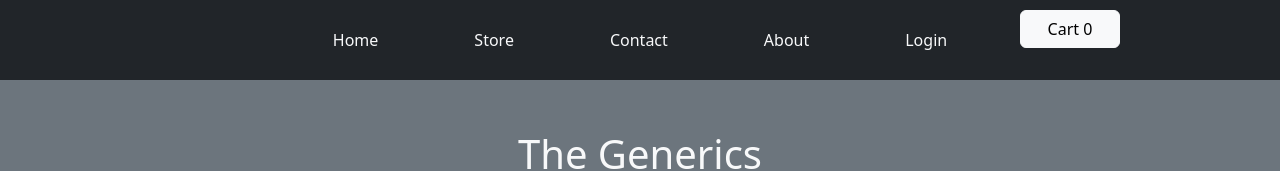
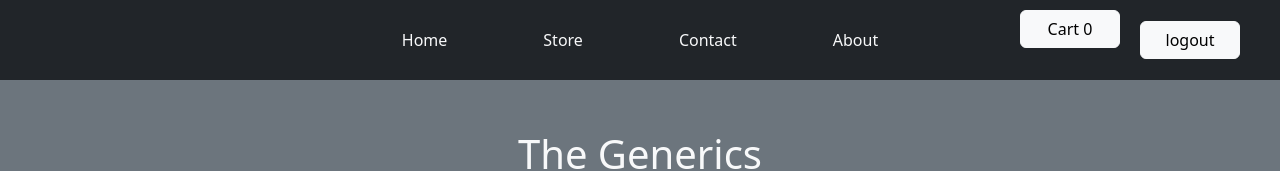
Before and after one commit to KingOfKings01/Project-13-Ecom-Sharpener, a React (Vite) app: page /store in a window 1280 px wide. Shown: the top 171 px of the page. Built offline with nearby package versions, Linux system fonts and the light colour scheme; no server answers; sample sign-in values are in the browser's storage.

Commit message:
Set a function to show products only if user is logged in.

```diff
--- a/src/App.jsx
+++ b/src/App.jsx
@@ -15,7 +15,6 @@ function App() {
   return (
     <CartProvider>
       <AuthProvider>
-
         <BrowserRouter>
           <Routes>
             <Route path="/" element={<Layout />}>
--- a/src/Firebase/authFun.js
+++ b/src/Firebase/authFun.js
@@ -14,9 +14,6 @@ export async function checkTokenValidity(callback) {
   if (user) {
     const idTokenResult = await user.getIdTokenResult();
     const isExpired = new Date().getTime() / 1000 > idTokenResult.expirationTime;
-
-    //Todo: Logout after 5 minutes
-    setTimeout(callback, 5 * 10000)
 
     callback(isExpired)
   }
--- a/src/Pages/Product.jsx
+++ b/src/Pages/Product.jsx
@@ -2,13 +2,14 @@ import { Col, Container, Row } from "react-bootstrap";
 import { useParams } from "react-router-dom";
 import productsArr from "../assets/products";
 
+
 export default function Product() {
     const { id: productId } = useParams()
-
     const product = productsArr.find(product => product.id == productId)
 
     return (
         <Container className="my-4">
+
             <h2 className="text-center my-4">Product Detail</h2>
             <Row>
                 <Col sm={4}>
--- a/src/components/MainComponents/MyNavbar.jsx
+++ b/src/components/MainComponents/MyNavbar.jsx
@@ -7,12 +7,14 @@ import { useContext, useState } from 'react';
 import Cart from '../Cart/Cart';
 import { NavLink } from "react-router-dom";
 import { authContext } from '../Store/authContext';
+import { Navigate } from 'react-router-dom';
 
 function MyNavbar() {
   const { totalCartItems } = useContext(cartContext);
   const [isCart, setIsCart] = useState(false);
   const { token, logout } = useContext(authContext)
   const [isLogout, isLetLogout] = useState(false);
+
 
   const logoutHandler = () => {
     isLetLogout(true)
@@ -30,15 +32,20 @@ function MyNavbar() {
               <Nav.Link as={NavLink} to="/store" className='text-light px-5'>Store</Nav.Link>
               <Nav.Link as={NavLink} to="/contact" className='text-light px-5'>Contact</Nav.Link>
               <Nav.Link as={NavLink} to="/about" className='text-light px-5'>About</Nav.Link>
+              {!token &&
               <Nav.Link as={NavLink} to="/login" className='text-light px-5'>Login</Nav.Link>
+              }
             </Nav>
             <Button onClick={() => setIsCart(prev => !prev)} variant="light" className='position-fixed' style={{width:"100px", right:"160px", top:"10px"}}>
               Cart {totalCartItems}
             </Button>
+            {token &&
+            <Button onClick={logoutHandler} variant="light" className='position-fixed' style={{width:"100px", right:"40px"}}>
+              logout
+            </Button>
+            }
 
-            {/* <Button onClick={logoutHandler} variant="light" className='position-fixed' style={{width:"100px", right:"40px"}}>
-              logout
-            </Button> */}
+            {isLogout && <Navigate to="/login" replace />}
           </Navbar.Collapse>
         </Container>
         {isCart && <Cart />}
--- a/src/components/Store/AuthProvider.jsx
+++ b/src/components/Store/AuthProvider.jsx
@@ -1,11 +1,20 @@
-import { useState } from "react";
+import { useState, useEffect } from "react";
 import { authContext } from "./authContext";
 import { checkTokenValidity } from "../../Firebase/authFun";
+import { getAuth, signOut } from "firebase/auth";
+import firebaseApp from "../../Firebase/initialize";
 
 
-// eslint-disable-next-line react/prop-types
+const auth = getAuth(firebaseApp);
+
 const AuthProvider = ({ children }) => {
   const [token, setToken] = useState(localStorage.getItem('token'));
+
+  useEffect(() => {
+    if (token) {
+      checkTokenValidity(logout);
+    }
+  }, [token]);
 
   const login = (token) => {
     localStorage.setItem('token', token);
@@ -13,22 +22,18 @@ const AuthProvider = ({ children }) => {
   };
 
   const logout = (isExpired = true) => {
-    if (isExpired){
+    if (isExpired) {
       localStorage.removeItem('token');
-      setToken("");
+      setToken(null);
+      signOut(auth);
     }
   };
 
-  checkTokenValidity(logout);
-
   return (
-    <authContext.Provider
-      value={{ token, login, logout }}
-    >
+    <authContext.Provider value={{ token, login, logout }}>
       {children}
     </authContext.Provider>
   );
 };
 
-
 export default AuthProvider;
--- a/src/components/StoreComponents/Products.jsx
+++ b/src/components/StoreComponents/Products.jsx
@@ -2,18 +2,22 @@ import { useContext } from 'react';
 import productsArr from '../../assets/products';
 import { Button, Container, Row, Col, Nav } from 'react-bootstrap';
 import cartContext from '../Store/cartContext';
-import { NavLink } from 'react-router-dom';
+import { NavLink, Navigate } from 'react-router-dom';
+import { authContext } from '../Store/authContext';
 
 export default function Products() {
+  const { addToCart } = useContext(cartContext);
+  const { token } = useContext(authContext);
 
-  const { addToCart } = useContext(cartContext)
+  console.log(token);
 
   const handleClick = (product) => {
     addToCart(product);
-  }
+  };
 
   return (
     <Container>
+      { !token && <Navigate to="/login" replace /> }
       <h2 className="text-center my-4">Music</h2>
       <Row className="justify-content-center">
         {productsArr.map((product) => (
@@ -21,13 +25,15 @@ export default function Products() {
             <Nav.Link as={NavLink} to={"/store/" + product.id}>
               <h4 className="text-center">{product.title}</h4>
               <img src={product.imageUrl} alt={product.title} className="img-fluid" />
-              <div className="d-flex justify-content-between w-50  align-items-center mt-2">
+              <div className="d-flex justify-content-between w-50 align-items-center mt-2">
                 <span>${product.price}</span>
                 <Button
                   variant="info"
                   className="text-light"
                   onClick={() => handleClick(product)}
-                >Add to Cart</Button>
+                >
+                  Add to Cart
+                </Button>
               </div>
             </Nav.Link>
           </Col>
```
